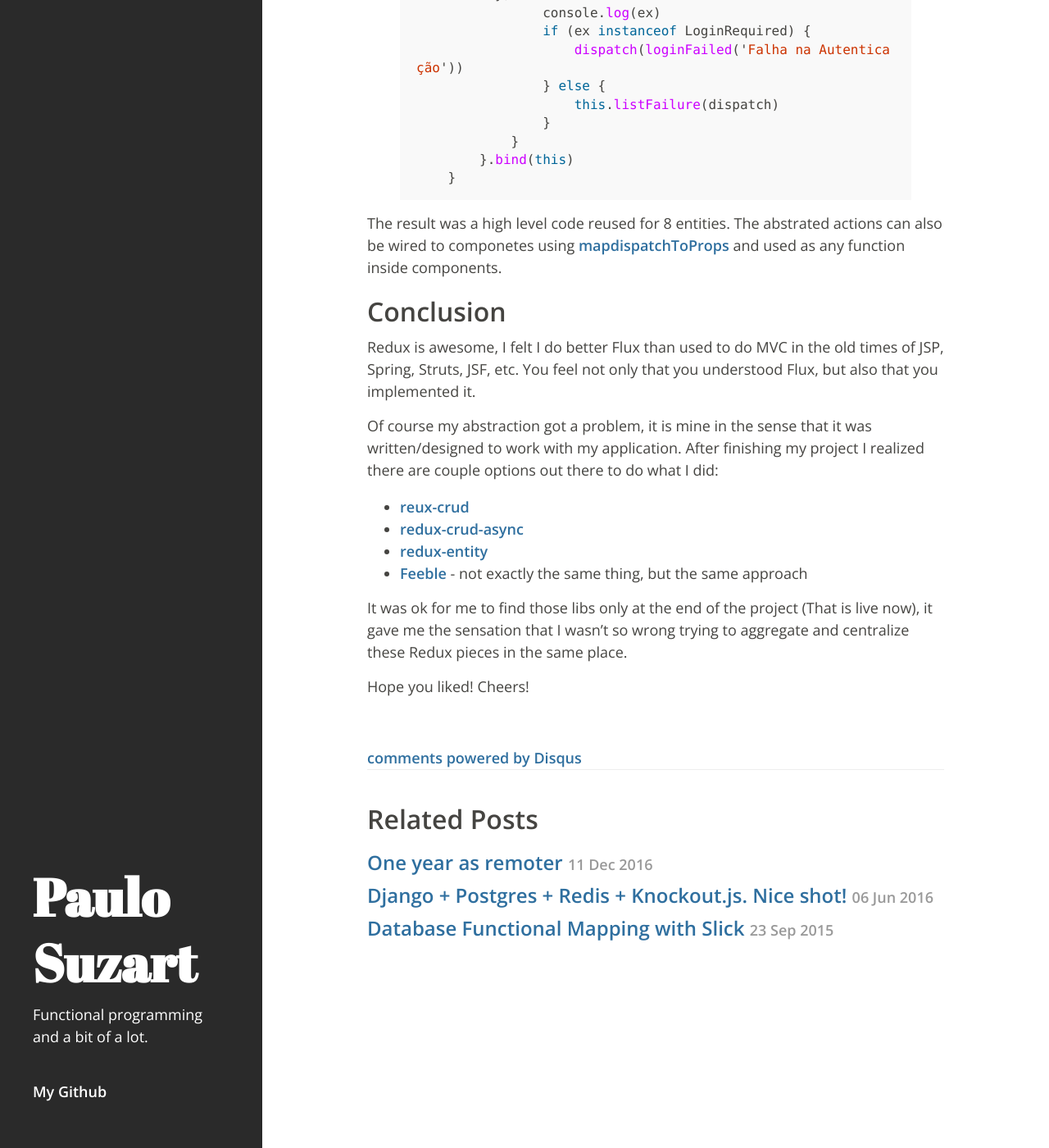
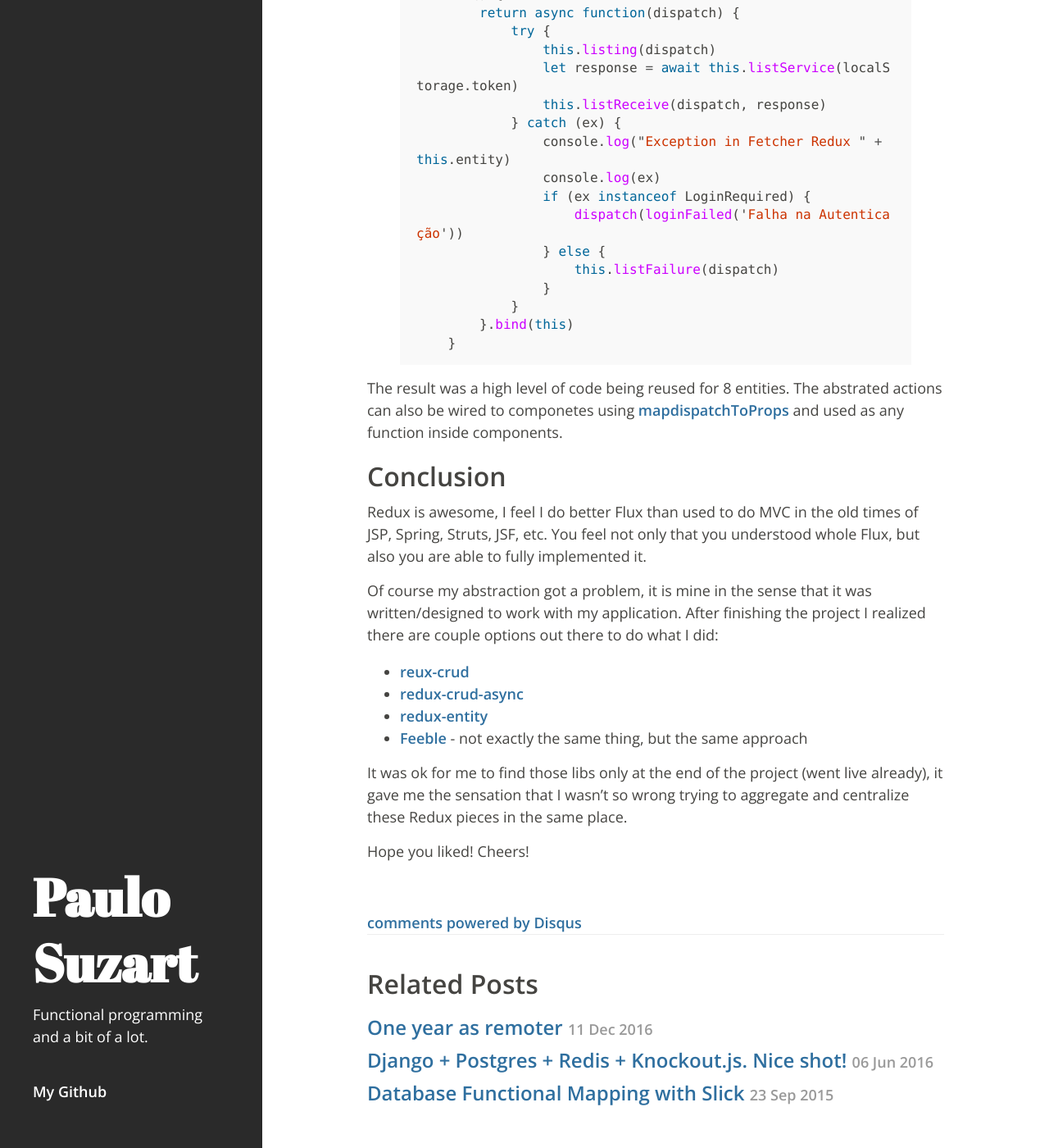
Before and after one commit to paulosuzart/paulosuzart.github.io, a Jekyll site: the page built from _posts/2016-12-12-crud-like-redux-abstraction.md, in a window 1280 px wide and 1400 px high, scrolled down 3362 px. Shown: the whole window at 82% size. Built offline with Jekyll 4.4.1, drawn with Linux system fonts in a browser that asks for light colours; comment, search, counter and statistics services are not loaded; some of the changed text lies outside the part shown.

Commit message:
Major typo and fixes

```diff
--- a/_posts/2016-12-12-crud-like-redux-abstraction.md
+++ b/_posts/2016-12-12-crud-like-redux-abstraction.md
@@ -42,9 +51,9 @@
 
 {% endhighlight %}
 
-Most of it was generated by [Create React App](https://github.com/facebookincubator/create-react-app) because to mee it is too much to setup that I picked up the easy way. You can use [Webpack](https://webpack.github.io/) - *that I once used to setup/build a Angular 2 app* - but it's totally non standardized and every example on the internet just look totally different from each other.
+Most of it was generated by [Create React App](https://github.com/facebookincubator/create-react-app) because to me it is so much to setup, that I picked up the easy way. You can use [Webpack](https://webpack.github.io/) - *I once used to setup/build a Angular 2 app* - but it's totally non standardized and every example on the internet just look totally different from each other.
 
-But from this `package.json` I would like to quickly highlight [redux-thunk](https://www.npmjs.com/package/redux-thunk), [Lodash](https://lodash.com/) and [isomorphic-fetch](https://www.npmjs.com/package/isomorphic-fetch). They are must have for every Redux/React apps!
+From this `package.json` above, I would like to quickly highlight [redux-thunk](https://www.npmjs.com/package/redux-thunk), [Lodash](https://lodash.com/) and [isomorphic-fetch](https://www.npmjs.com/package/isomorphic-fetch). They are must have for every Redux/React apps!
 
 Redux
 ---
@@ -118,7 +127,7 @@
 
 {% endhighlight %}
 
-Finally, the abstraction provides `fetch`, `filter`, `list` and `update` dynamic actions:
+Finally, the abstraction provides `fetch`, `filter`, `list` and `update` dynamic actions. See the list implementaion:
 
 {% highlight javascript %}
 
@@ -142,20 +151,20 @@
 
 {% endhighlight %}
 
-The result was a high level code reused for 8 entities. The abstrated actions can also be wired to componetes using [mapdispatchToProps](https://github.com/reactjs/react-redux/blob/master/docs/api.md#connectmapstatetoprops-mapdispatchtoprops-mergeprops-options) and used as any function inside components.
+The result was a high level of code being reused for 8 entities. The abstrated actions can also be wired to componetes using [mapdispatchToProps](https://github.com/reactjs/react-redux/blob/master/docs/api.md#connectmapstatetoprops-mapdispatchtoprops-mergeprops-options) and used as any function inside components.
 
 Conclusion
 ---
 
-Redux is awesome, I felt I do better Flux than used to do MVC in the old times of JSP, Spring, Struts, JSF, etc. You feel not only that you understood Flux, but also that you implemented it.
+Redux is awesome, I feel I do better Flux than used to do MVC in the old times of JSP, Spring, Struts, JSF, etc. You feel not only that you understood whole Flux, but also you are able to fully implemented it.
 
-Of course my abstraction got a problem, it is mine in the sense that it was written/designed to work with my application. After finishing my project I realized there are couple options out there to do what I did:
+Of course my abstraction got a problem, it is mine in the sense that it was written/designed to work with my application. After finishing the project I realized there are couple options out there to do what I did:
 
    - [reux-crud](https://github.com/Versent/redux-crud)
    - [redux-crud-async](https://www.npmjs.com/package/redux-crud-async)
    - [redux-entity](https://www.npmjs.com/package/redux-entity)
    - [Feeble](https://feeble.js.org/) - not exactly the same thing, but the same approach
 
-It was ok for me to find those libs only at the end of the project (That is live now), it gave me the sensation that I wasn't so wrong trying to aggregate and centralize these Redux pieces in the same place.
+It was ok for me to find those libs only at the end of the project (went live already), it gave me the sensation that I wasn't so wrong trying to aggregate and centralize these Redux pieces in the same place.
 
 Hope you liked! Cheers!
```
Also changed, not shown: other parts of _posts/2016-12-12-crud-like-redux-abstraction.md (+12 -3 lines).
